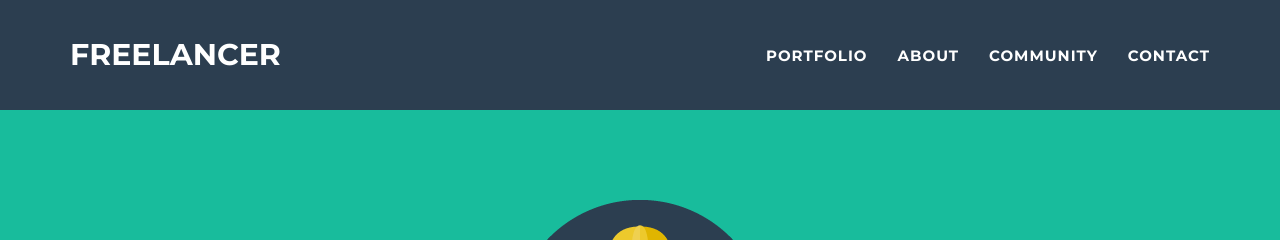
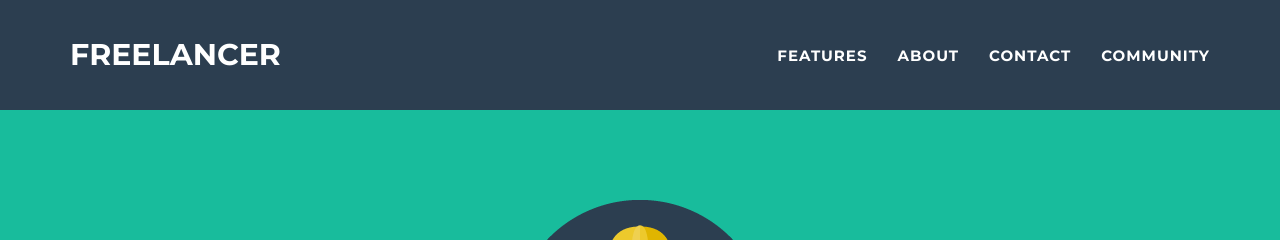
Before and after one commit to jeromelachaud/freelancer-theme, a Jekyll site: the page built from _posts/2014-07-18-project-1.markdown, in a window 1280 px wide and 900 px high. Shown: the top 240 px of the window. Built offline with Jekyll 4.4.1, drawn with Linux system fonts in a browser that asks for light colours.

Commit message:
Update nav.html

```diff
--- a/_includes/nav.html
+++ b/_includes/nav.html
@@ -20,16 +20,16 @@
           <a href="#page-top"></a>
         </li>
         <li class="page-scroll">
-          <a href="#portfolio">Portfolio</a>
+          <a href="#feautures">Features</a>
         </li>
         <li class="page-scroll">
           <a href="#about">About</a>
         </li>
+        <li class="page-scroll">
+          <a href="#contact">Contact</a>
+        </li>
          <li class="page-scroll">
           <a href="#community">Community</a>
-        </li>
-        <li class="page-scroll">
-          <a href="#contact">Contact</a>
         </li>
       </ul>
     </div>
```
